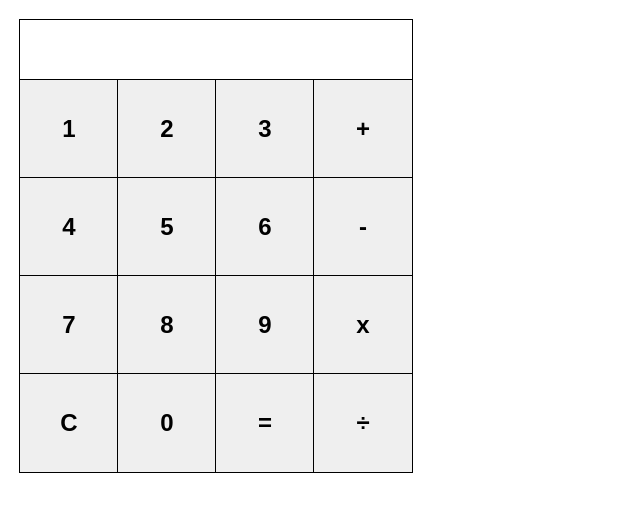
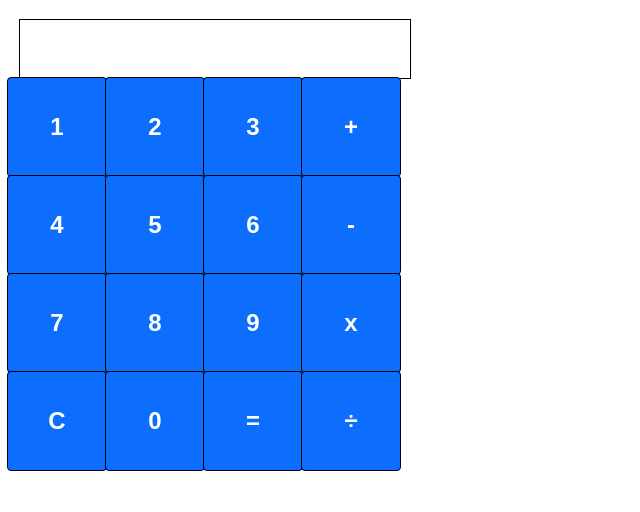
Before and after one commit to code-mma/calculator, a React (Create React App) app: page / in a window 1280 px wide. Shown: the top 512 px of the page, without its empty margins (0-640 px from the left). Built offline with nearby package versions, Linux system fonts and the light colour scheme.

Commit message:
Install Bootstrap package

```diff
--- a/package.json
+++ b/package.json
@@ -6,7 +6,9 @@
     "@testing-library/jest-dom": "^5.16.4",
     "@testing-library/react": "^13.1.1",
     "@testing-library/user-event": "^13.5.0",
+    "bootstrap": "^5.1.3",
     "react": "^18.0.0",
+    "react-bootstrap": "^2.3.1",
     "react-dom": "^18.0.0",
     "react-scripts": "5.0.1",
     "web-vitals": "^2.1.4"
--- a/src/App.js
+++ b/src/App.js
@@ -1,4 +1,4 @@
-import React, { useState } from 'react';
+import React from 'react';
 import './App.css';
 
 class Display extends React.Component {
@@ -13,10 +13,10 @@ class Square extends React.Component {
   render() {
     return (
       <button
-        className={'square ' + this.props.value}
-        onClick={() => this.props.onClick()}
-      >
-        {this.props.value}
+        type="button"
+        className={'btn btn-primary square ' + this.props.value}
+        onClick={() => this.props.onClick()}>
+          {this.props.value}
       </button>
     );
   };
@@ -26,14 +26,17 @@ class Main extends React.Component {
   constructor(props) {
     super(props);
     this.state = {
-      value: "0",
+      value: null,
       displayValue: null,
     };
   }
 
   handleClick(i) {
-    this.setState( { displayValue: i });
+    this.setState( { displayValue: this.state.displayValue + i });
+    this.setState( { value: i });
   }
+
+
 
   renderSquare(i) {
     return <Square value={i} onClick={() => this.handleClick(i)}/>;
--- a/src/index.js
+++ b/src/index.js
@@ -1,3 +1,4 @@
+import 'bootstrap/dist/css/bootstrap.css';
 import React from 'react';
 import ReactDOM from 'react-dom/client';
 import './index.css';
```
Also changed, not shown: 1 other file (tests, documents, lock files or other folders).
